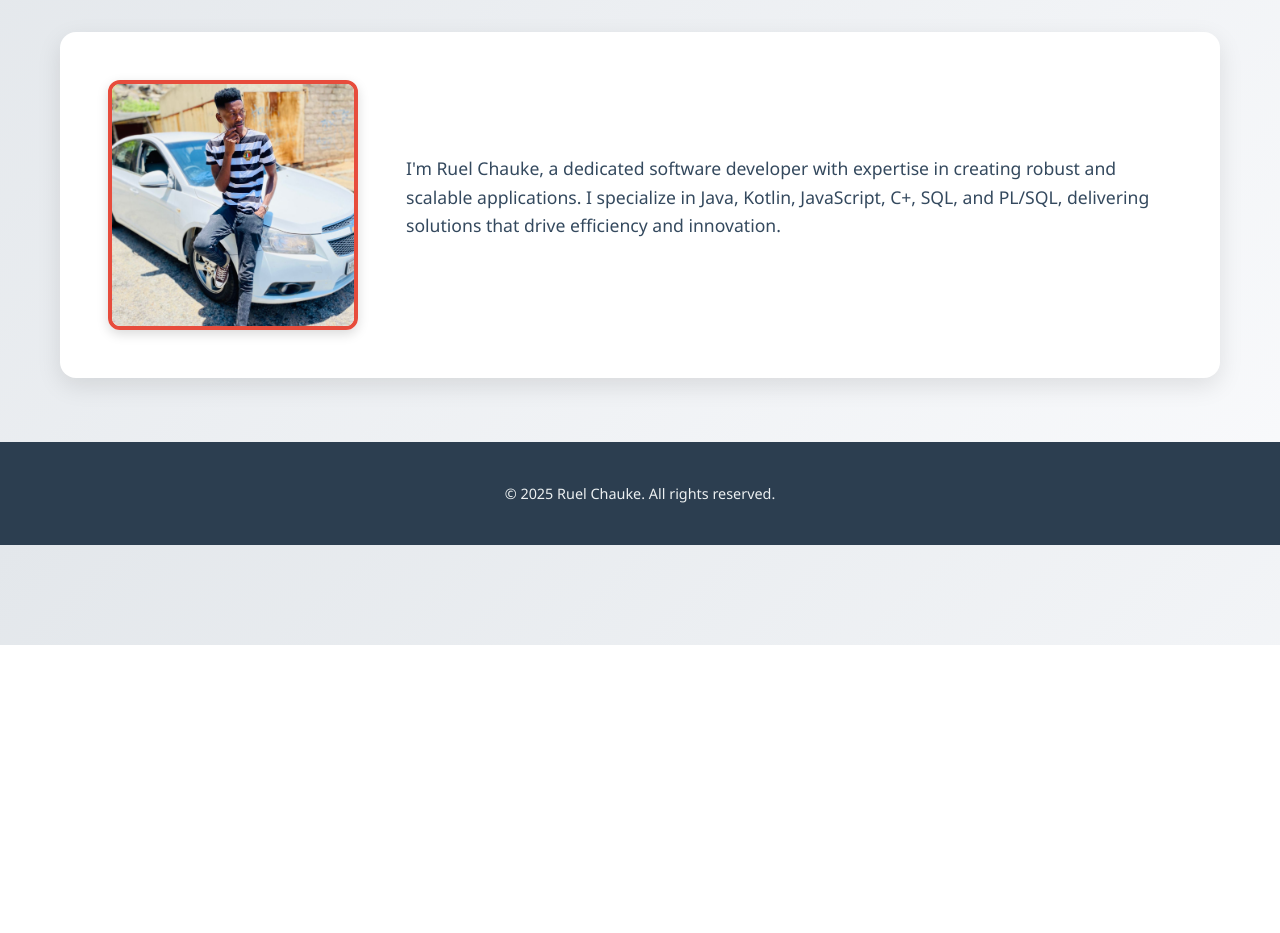
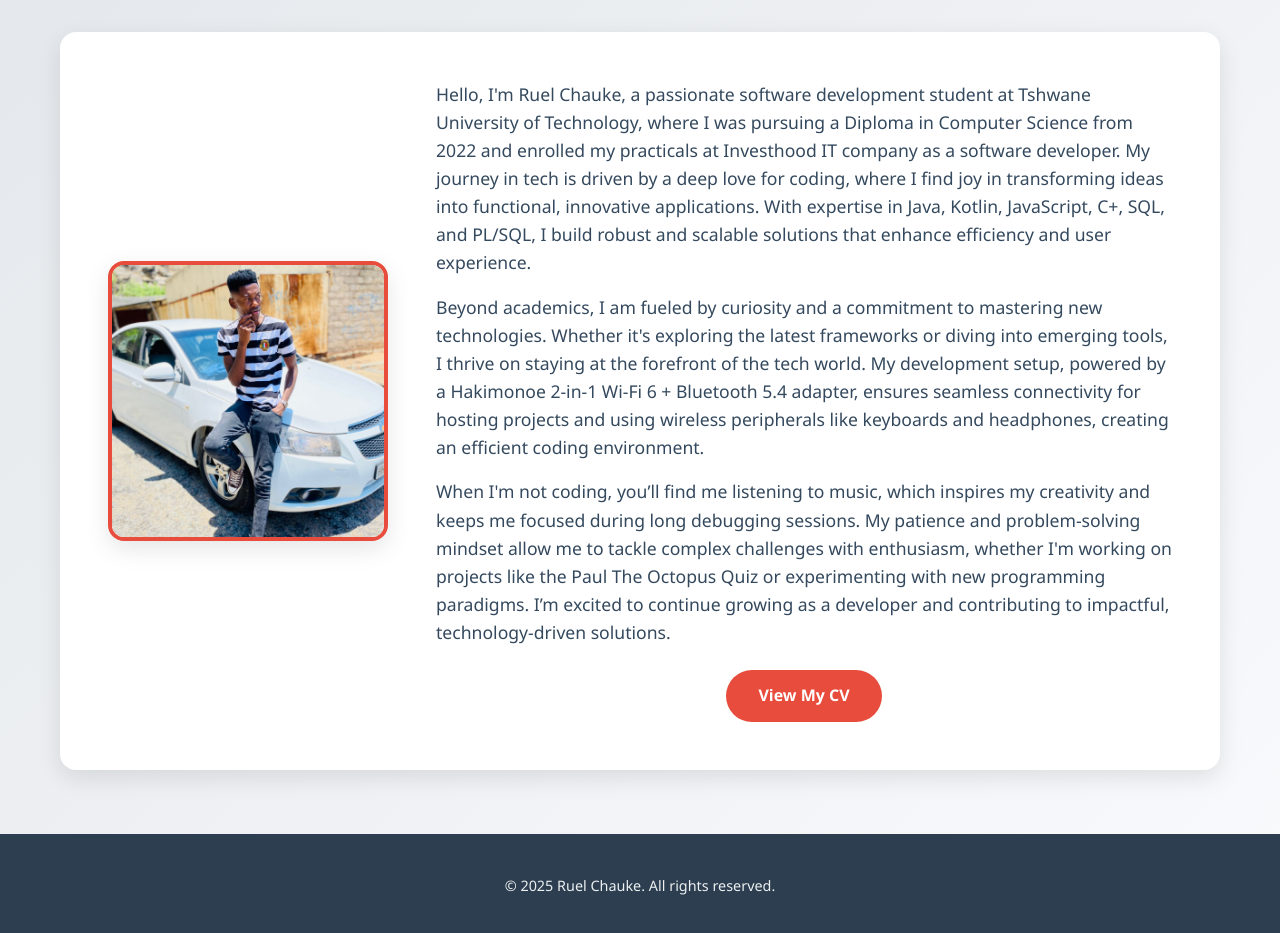
Before and after one commit to RuelChauke/portfolio, a plain HTML site: page about.html in a window 1280 px wide. Shown: the part 155-1088 px from the top of the page. Before the commit the page ends 800 px from the top, so only its background shows below. Drawn offline with Linux system fonts and the light colour scheme.

Commit message:
latest commit

```diff
--- a/about.html
+++ b/about.html
@@ -99,12 +99,17 @@
         }
 
         .about-content img {
-            width: 250px;
-            height: 250px;
-            border-radius: 12px;
+            width: 280px;
+            height: 280px;
+            border-radius: 16px;
             object-fit: cover;
             border: 4px solid #e74c3c;
-            box-shadow: 0 4px 12px rgba(0, 0, 0, 0.15);
+            box-shadow: 0 8px 24px rgba(0, 0, 0, 0.1);
+            transition: transform 0.3s ease;
+        }
+
+        .about-content img:hover {
+            transform: scale(1.03);
         }
 
         .about-text {
@@ -115,6 +120,29 @@
 
         .about-text p {
             margin-bottom: 1rem;
+        }
+
+        .cv-button-container {
+            display: flex;
+            justify-content: center;
+            margin-top: 1.5rem;
+            width: 100%;
+        }
+
+        .cv-button {
+            display: inline-block;
+            padding: 0.8rem 2rem;
+            background: #e74c3c;
+            color: white;
+            text-decoration: none;
+            border-radius: 50px;
+            font-weight: bold;
+            font-size: 1rem;
+            transition: background 0.3s ease;
+        }
+
+        .cv-button:hover {
+            background: #c0392b;
         }
 
         footer {
@@ -144,8 +172,12 @@
             }
 
             .about-content img {
-                width: 200px;
-                height: 200px;
+                width: 230px;
+                height: 230px;
+            }
+
+            .cv-button-container {
+                margin-top: 1rem;
             }
         }
     </style>
@@ -166,7 +198,12 @@
         <div class="about-content">
             <img src="image2.jpeg" alt="Ruel Chauke">
             <div class="about-text">
-                <p>I'm Ruel Chauke, a dedicated software developer with expertise in creating robust and scalable applications. I specialize in Java, Kotlin, JavaScript, C+, SQL, and PL/SQL, delivering solutions that drive efficiency and innovation.</p>
+                <p>Hello, I'm Ruel Chauke, a passionate software development student at Tshwane University of Technology, where I was pursuing a Diploma in Computer Science from 2022 and enrolled my practicals at Investhood IT company as a software developer. My journey in tech is driven by a deep love for coding, where I find joy in transforming ideas into functional, innovative applications. With expertise in Java, Kotlin, JavaScript, C+, SQL, and PL/SQL, I build robust and scalable solutions that enhance efficiency and user experience.</p>
+                <p>Beyond academics, I am fueled by curiosity and a commitment to mastering new technologies. Whether it's exploring the latest frameworks or diving into emerging tools, I thrive on staying at the forefront of the tech world. My development setup, powered by a Hakimonoe 2-in-1 Wi-Fi 6 + Bluetooth 5.4 adapter, ensures seamless connectivity for hosting projects and using wireless peripherals like keyboards and headphones, creating an efficient coding environment.</p>
+                <p>When I'm not coding, you’ll find me listening to music, which inspires my creativity and keeps me focused during long debugging sessions. My patience and problem-solving mindset allow me to tackle complex challenges with enthusiasm, whether I'm working on projects like the Paul The Octopus Quiz or experimenting with new programming paradigms. I’m excited to continue growing as a developer and contributing to impactful, technology-driven solutions.</p>
+                <div class="cv-button-container">
+                    <a href="PESHYCV.pdf" class="cv-button">View My CV</a>
+                </div>
             </div>
         </div>
     </section>
```
Also changed, not shown: index.html (+1 -1 lines), projects.html (+4 -4 lines), 1 other file.
